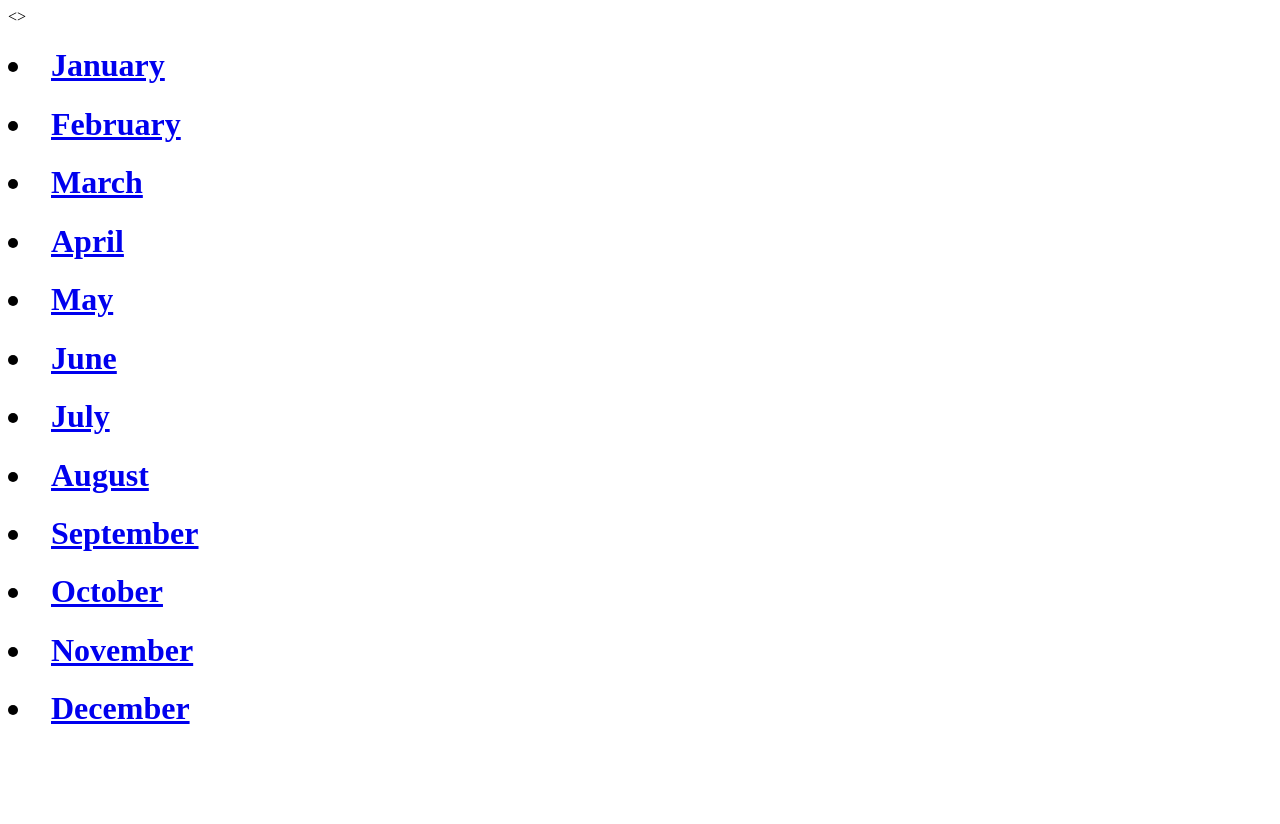
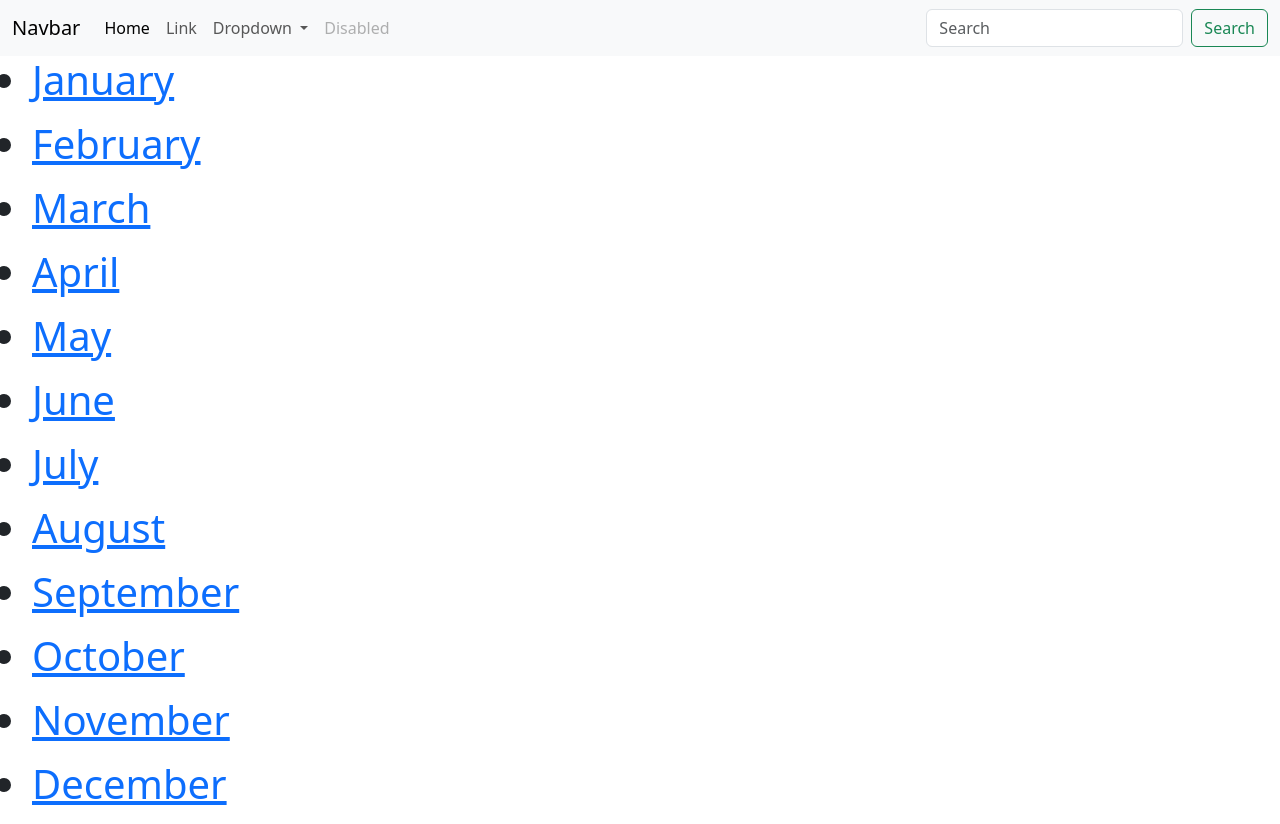
Before and after one commit to jerripat/monthly_challenges, a Django app: page /challenges/ in a window 1280 px wide. Before the commit the page ends 724 px from the top, so only its background shows below. Run offline with Django 5.2, Linux system fonts and the light colour scheme.

Commit message:
Added additional css

```diff
--- /dev/null
+++ b/challenges/static/challenges/style.css
@@ -0,0 +1,35 @@
+/* FILEPATH: /home/jerripat/monthly_challenges/challenges/static/challenges/style.css */
+
+/* Reset default styles */
+body, h1, p {
+  margin: 0;
+  padding: 0;
+}
+
+/* Global styles */
+body {
+  font-family: Arial, sans-serif;
+  background-color: #ddca76;
+  color: #333;
+}
+
+.container {
+  max-width: 1200px;
+  margin: 0 auto;
+  padding: 20px;
+}
+
+h1 {
+  font-size: 24px;
+  font-weight: bold;
+  margin-bottom: 10px;
+}
+
+p {
+  font-size: 16px;
+  line-height: 1.5;
+  margin-bottom: 20px;
+}
+
+
+/* Add your custom styles below this line */
--- /dev/null
+++ b/challenges/templates/base.html
@@ -0,0 +1,54 @@
+<!DOCTYPE html>
+<html lang="en">
+  <head>
+    {% block css_files %}{% endblock %}
+    {% block js_files %}{% endblock %}
+    <link rel="stylesheet" type="text/css" href="static/challenges/style.css" />
+    <link href="https://cdn.jsdelivr.net/npm/bootstrap@5.3.3/dist/css/bootstrap.min.css" rel="stylesheet" integrity="sha384-QWTKZyjpPEjISv5WaRU9OFeRpok6YctnYmDr5pNlyT2bRjXh0JMhjY6hW+ALEwIH" crossorigin="anonymous">
+    <meta charset="UTF-8" />
+    <meta name="viewport" content="width=device-width, initial-scale=1.0" />
+    <title>{% block page_title %}All Challenges{% endblock %}</title>
+  </head>
+  <body>
+    <nav class="navbar navbar-expand-lg bg-body-tertiary">
+      <div class="container-fluid">
+        <a class="navbar-brand" href="#">Navbar</a>
+        <button class="navbar-toggler" type="button" data-bs-toggle="collapse" data-bs-target="#navbarSupportedContent" aria-controls="navbarSupportedContent" aria-expanded="false" aria-label="Toggle navigation">
+          <span class="navbar-toggler-icon"></span>
+        </button>
+        <div class="collapse navbar-collapse" id="navbarSupportedContent">
+          <ul class="navbar-nav me-auto mb-2 mb-lg-0">
+            <li class="nav-item">
+              <a class="nav-link active" aria-current="page" href="#">Home</a>
+            </li>
+            <li class="nav-item">
+              <a class="nav-link" href="#">Link</a>
+            </li>
+            <li class="nav-item dropdown">
+              <a class="nav-link dropdown-toggle" href="#" role="button" data-bs-toggle="dropdown" aria-expanded="false">
+                Dropdown
+              </a>
+              <ul class="dropdown-menu">
+                <li><a class="dropdown-item" href="#">Action</a></li>
+                <li><a class="dropdown-item" href="#">Another action</a></li>
+                <li><hr class="dropdown-divider"></li>
+                <li><a class="dropdown-item" href="#">Something else here</a></li>
+              </ul>
+            </li>
+            <li class="nav-item">
+              <a class="nav-link disabled" aria-disabled="true">Disabled</a>
+            </li>
+          </ul>
+          <form class="d-flex" role="search">
+            <input class="form-control me-2" type="search" placeholder="Search" aria-label="Search">
+            <button class="btn btn-outline-success" type="submit">Search</button>
+          </form>
+        </div>
+      </div>
+    </nav>
+
+    {% block content %}{% endblock %}
+    <script src="https://cdn.jsdelivr.net/npm/@popperjs/core@2.11.8/dist/umd/popper.min.js" integrity="sha384-I7E8VVD/ismYTF4hNIPjVp/Zjvgyol6VFvRkX/vR+Vc4jQkC+hVqc2pM8ODewa9r" crossorigin="anonymous"></script>
+<script src="https://cdn.jsdelivr.net/npm/bootstrap@5.3.3/dist/js/bootstrap.min.js" integrity="sha384-0pUGZvbkm6XF6gxjEnlmuGrJXVbNuzT9qBBavbLwCsOGabYfZo0T0to5eqruptLy" crossorigin="anonymous"></script>
+  </body>
+</html>
--- a/challenges/templates/challenges/index.html
+++ b/challenges/templates/challenges/index.html
@@ -1,11 +1,23 @@
+{% extends "base.html" %}
+{% load static %}
 
+{% block css_files %}
+  <link rel="stylesheet" type="text/css" href="{% static 'challenges/style.css' %}" />
+{% endblock %}
 
+{% block js_files %}
+  <script src="https://cdn.jsdelivr.net/npm/@popperjs/core@2.11.8/dist/umd/popper.min.js" integrity="sha384-I7E8VVD/ismYTF4hNIPjVp/Zjvgyol6VFvRkX/vR+Vc4jQkC+hVqc2pM8ODewa9r" crossorigin="anonymous"></script>
+  <script src="https://cdn.jsdelivr.net/npm/bootstrap@5.3.3/dist/js/bootstrap.min.js" integrity="sha384-0pUGZvbkm6XF6gxjEnlmuGrJXVbNuzT9qBBavbLwCsOGabYfZo0T0to5eqruptLy" crossorigin="anonymous"></script>
+{% endblock %}
+{% block page_title %} All Challenges {% endblock %}
+{% block content %}
 
-{% block page_title %}{% endblock %}
-{% block content %}
-<>
   {% for month in months %}
-  <h1><li><a href="{% url 'month-challenge' month %}">{{ month|title }}</a></li></h1>
+<ul>
+  <h1>
+    <li><a href="{% url 'month-challenge' month %}">{{ month|title }}</a></li>
+  </h1>
+</ul>
   {% endfor %}
 </ul>
 {% endblock %}
--- a/monthly_challenges/settings.py
+++ b/monthly_challenges/settings.py
@@ -118,7 +118,7 @@
 # Static files (CSS, JavaScript, Images)
 # https://docs.djangoproject.com/en/5.0/howto/static-files/
 
-STATIC_URL = "static/"
+STATIC_URL = "/static/"
 
 # Default primary key field type
 # https://docs.djangoproject.com/en/5.0/ref/settings/#default-auto-field
--- a/monthly_challenges/templates/base.html
+++ b/monthly_challenges/templates/base.html
@@ -4,9 +4,9 @@
 <head>
     <meta charset="UTF-8">
     <meta name="viewport" content="width=device-width, initial-scale=1.0">
-    <title><% block page_title %>All Challenges<% endblock %></title>
+    <title>{% block page_title %}All Challenges{% endblock %}</title>
 </head>
 <body>
-
+    {% block content %}{% endblock %}
 </body>
 </html>
```
Also changed, not shown: challenges/templates/challenges/challenge.html (+15 -11 lines).
